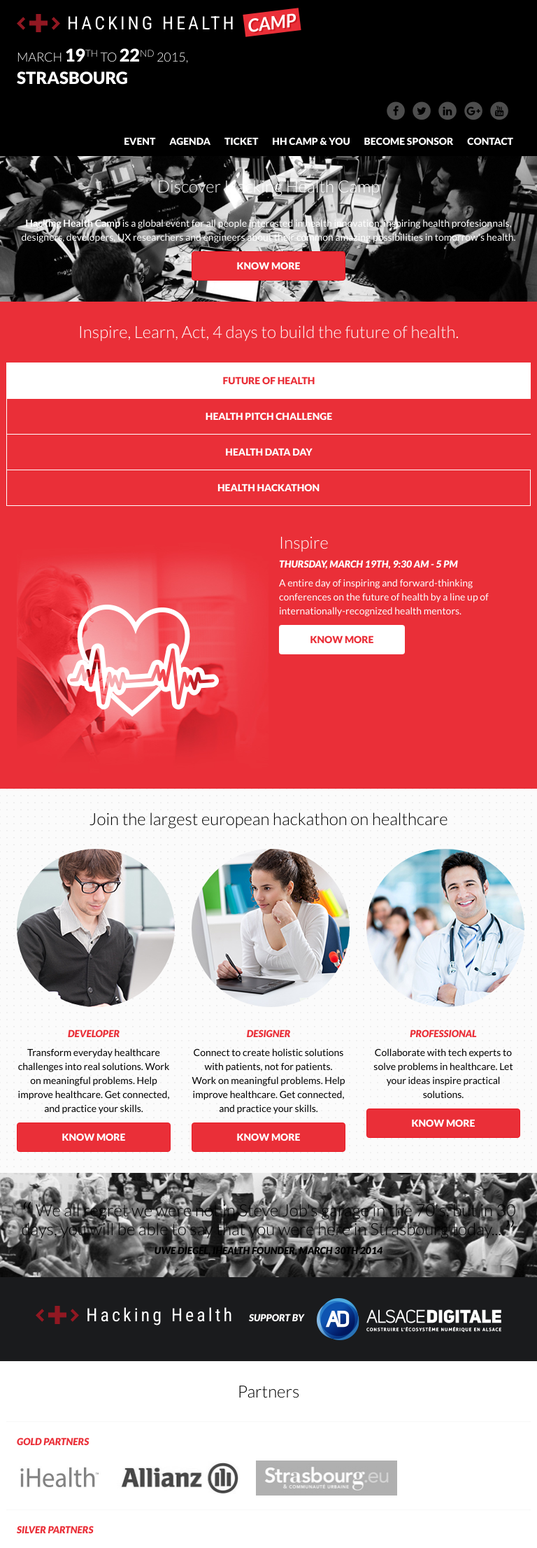
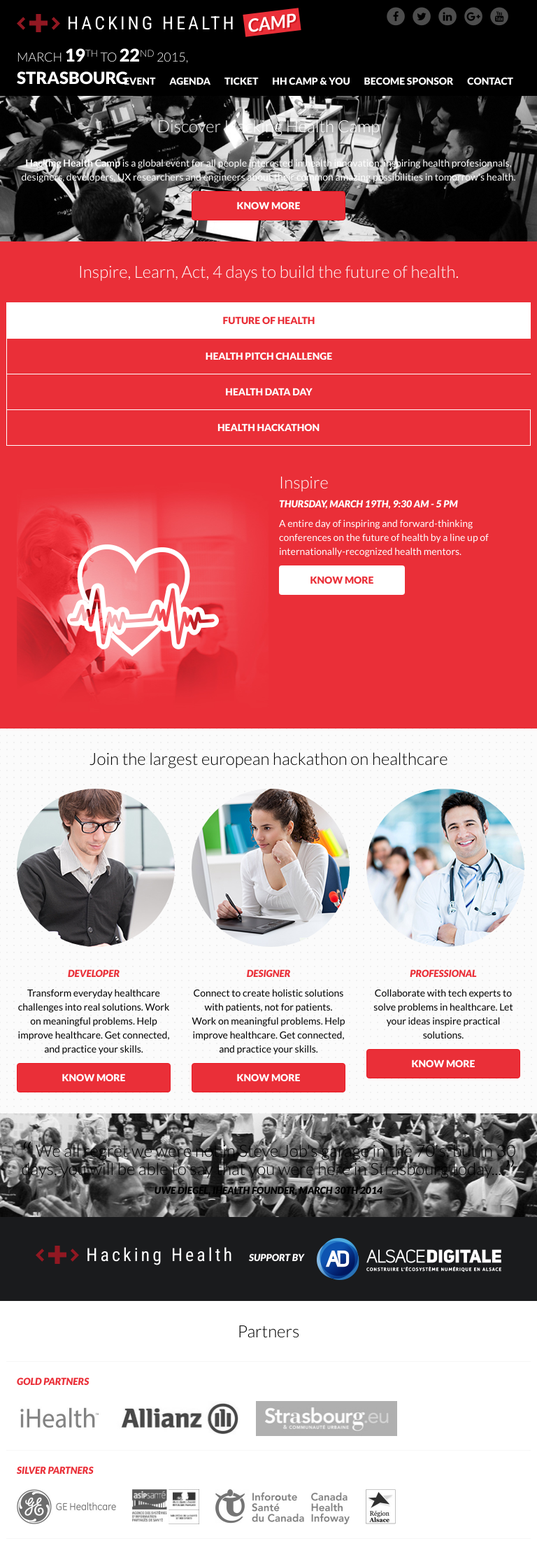
Before and after one commit to AlsaceDigitale/hhcamp_2015, a Jekyll site: the page built from index.html, in a window 768 px wide. Shown: the top 2212 px of the page at 70% size. Built offline with Jekyll 4.4.1, drawn with Linux system fonts in a browser that asks for light colours; nearby versions of some CDN libraries.

Commit message:
better header on sm and md sizes

```diff
--- a/_includes/header.html
+++ b/_includes/header.html
@@ -26,7 +26,7 @@
         </span>
       </a>
     </div>
-    <div class="social-links col-xs-12 col-md-6 text-right pull-right">
+    <div class="social-links col-xs-12 col-sm-4 text-right pull-right">
       {% for link in site.social_links %}
         <a href="{{ link[1] }}" class="{{ link[0] }}" target="_blank">
           <span class="fa-stack fa-lg">
--- a/css/main.sass
+++ b/css/main.sass
@@ -534,6 +534,11 @@
       background-color: $event-color
       color: white
 
+@media screen and (min-width: 768px) and (max-width: 1199px)
+  #navbar
+    margin-top: -40px
+
+
 @media screen and (max-width: 767px)
   .home
     .navbar
```
